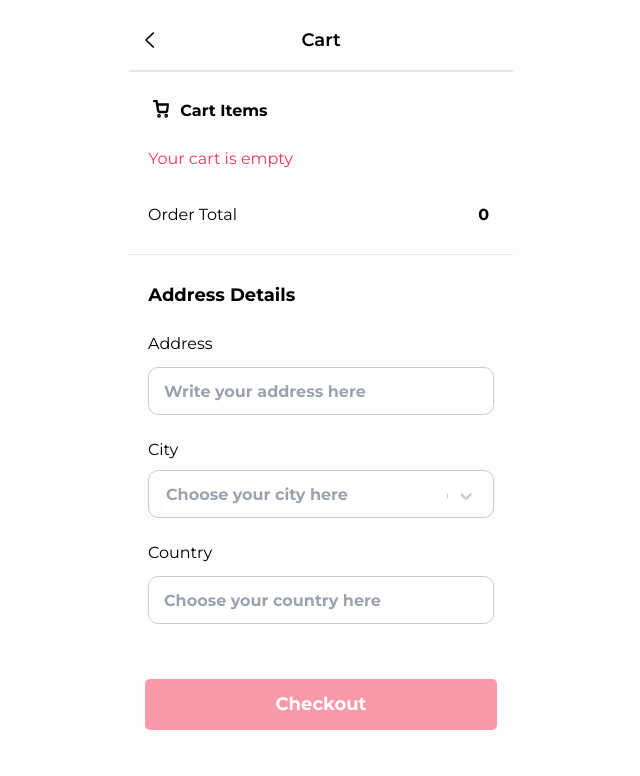
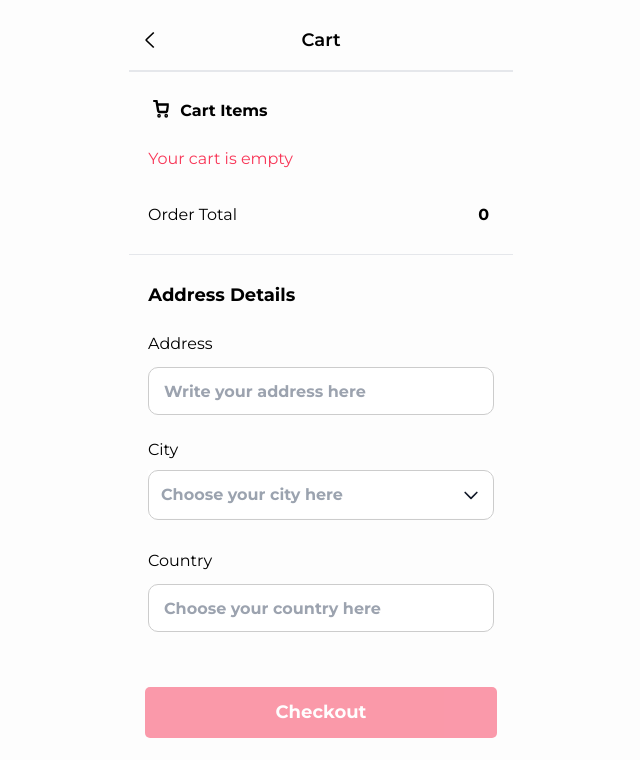
Before and after one commit to AliLtRP/clothstore, a React (Create React App) app: page /cart in a window 1280 px wide. Shown: the top 776 px of the page, without its empty margins (319-959 px from the left). Built offline with nearby package versions, Linux system fonts and the light colour scheme.

Commit message:
adding custom dropdown

```diff
--- a/package.json
+++ b/package.json
@@ -23,6 +23,7 @@
     "react-icons": "^5.2.1",
     "react-lazy-load-image-component": "^1.6.2",
     "react-loading-skeleton": "^3.4.0",
+    "react-modal": "^3.16.1",
     "react-router-dom": "^6.25.1",
     "react-scripts": "5.0.1",
     "react-select": "^5.8.0",
--- a/src/components/cartpage/cart.js
+++ b/src/components/cartpage/cart.js
@@ -1,16 +1,15 @@
-import React, { useState } from "react";
-import blackcart from "../../assets/blackshippingcart.svg";
-import cartStyle from "./cartstyle.module.css";
-import Select from "react-select";
-import useCartStore from "../../provider/zustand";
-import { useNavigate } from "react-router-dom";
-import Header from "../headerComp";
-import { BsCartX } from "react-icons/bs";
-import ButtonComp from "../btnComp";
+import React, { useState } from 'react';
+import blackcart from '../../assets/blackshippingcart.svg';
+import cartStyle from './cartstyle.module.css';
+import useCartStore from '../../provider/zustand';
+import { useNavigate } from 'react-router-dom';
+import Header from '../headerComp';
+import { BsCartX } from 'react-icons/bs';
+import ButtonComp from '../btnComp';
 import { toast } from 'react-toastify';
 import Plus from '../shop page/icons/Plus';
 import Minus from '../shop page/icons/Minus';
-
+import CustomDropdown from './dropdown';
 const Cartpage = () => {
   const {
     cart,
@@ -25,7 +24,7 @@ const Cartpage = () => {
     calculateTotalPrice,
     setOrderDetails,
     addToCart,
-    removeFromCart
+    removeFromCart,
   } = useCartStore();
 
   const navigate = useNavigate();
@@ -40,9 +39,9 @@ const Cartpage = () => {
   const handleCityChange = (selectedOption) => {
     if (selectedOption) {
       const city = selectedOption.value;
-      setCityAndCountry(city, cityCountryMap[city] || "");
+      setCityAndCountry(city, cityCountryMap[city] || '');
     } else {
-      setCityAndCountry(null, "");
+      setCityAndCountry(null, '');
     }
     setAddressError(false);
   };
@@ -58,9 +57,9 @@ const Cartpage = () => {
   };
 
   const cityCountryMap = {
-    "New York": "USA",
-    London: "UK",
-    Tokyo: "Japan",
+    'New York': 'USA',
+    London: 'UK',
+    Tokyo: 'Japan',
   };
 
   const cityOptions = Object.keys(cityCountryMap).map((city) => ({
@@ -68,62 +67,10 @@ const Cartpage = () => {
     label: city,
   }));
 
-  const customStyles = {
-    control: (provided) => ({
-      ...provided,
-      border: "none",
-      boxShadow: "none",
-      minHeight: "20px",
-      height: "25px",
-    }),
-    container: (provided) => ({
-      ...provided,
-      width: "100%",
-      height: "48px",
-      margin: "0 auto",
-    }),
-    valueContainer: (provided) => ({
-      ...provided,
-      padding: "0 0px",
-      height: "30px",
-      alignItems: "center",
-      justifyContent: "center",
-      position: "absolute",
-      marginTop: "-10px"
-
-    }),
-    indicatorsContainer: (provided) => ({
-      ...provided,
-      height: "20px",
-      position: "absolute",
-      left: "90%",
-    }),
-    singleValue: (provided) => ({
-      ...provided,
-      color: "#000",
-    }),
-    option: (provided, state) => ({
-      ...provided,
-      backgroundColor: state.isSelected
-        ? "#808080"
-        : state.isFocused
-          ? ""
-          : "#FFF",
-      color: state.isSelected ? "black" : "#000",
-      padding: "8px 12px",
-    }),
-    placeholder: (provided, state) => ({
-      ...provided,
-      color: state.isSelected ? "#808080" : "black",
-      lineHeight: "0px",
-
-    }),
-  };
-
   const handleCheckOutClick = () => {
     if (!address || !selectedCity || !selectedCountry) {
       setAddressError(true);
-      toast.error("Please fill in all address details.");
+      toast.error('Please fill in all address details.');
       setTimeout(() => {
         setAddressError(false);
       }, 3000);
@@ -139,37 +86,37 @@ const Cartpage = () => {
       selectedCountry,
     };
     setOrderDetails(checkoutData);
-    navigate("/placeorder");
+    navigate('/placeorder');
   };
 
   return (
     <div className="w-full h-auto mb-10 montserrat flex flex-col items-center mx-auto bg-[#FDFDFD]">
       <div className="w-full max-w-sm flex flex-col gap-6">
         <div className=" flex flex-col gap-2">
-          <Header title={"Cart"} />
-          <div className={cartStyle["cart-items"]}>
+          <Header title={'Cart'} />
+          <div className={cartStyle['cart-items']}>
             <img
               src={blackcart}
-              className={cartStyle["blackcart-icon"]}
+              className={cartStyle['blackcart-icon']}
               alt="blackcart"
             />
-            <p className={cartStyle["cart-text"]}>Cart Items</p>
+            <p className={cartStyle['cart-text']}>Cart Items</p>
           </div>
 
           {cart.length === 0 ? (
-            <p className={cartStyle["emptycart"]}>Your cart is empty</p>
+            <p className={cartStyle['emptycart']}>Your cart is empty</p>
           ) : (
             cart.map((item, index) => (
-              <div key={item.id} className={cartStyle["order-container"]}>
+              <div key={item.id} className={cartStyle['order-container']}>
                 <img
                   src={item.img[0].src}
                   className="w-32 rounded-xl mr-0.5 object-cover h-full p-2"
                   alt="Order"
                 />
-                <div className={cartStyle["order-info"]}>
-                  <p className={cartStyle["order-title"]}>{item.name}</p>
+                <div className={cartStyle['order-info']}>
+                  <p className={cartStyle['order-title']}>{item.name}</p>
                   <p className="ml-1 mt-1">{item.description}</p>
-                  <div className={cartStyle["size-qty-container"]}>
+                  <div className={cartStyle['size-qty-container']}>
                     <div className="w-full flex items-center justify-between">
                       <div className="w-[40%] flex justify-around items-center bg-[#EAEAEA] rounded-[5px] h-8 mt-2">
                         <button
@@ -177,7 +124,7 @@ const Cartpage = () => {
                           onClick={() => handleDecrement(index)}
                           disabled={item.quantity <= 1}
                         >
-                          <Minus/>
+                          <Minus />
                         </button>
                         <p className=" text-sm w-6 flex justify-center items-center h-[25px] bg-white rounded-sm font-medium">
                           {item.quantity}
@@ -186,7 +133,7 @@ const Cartpage = () => {
                           className="text-2xl"
                           onClick={() => handleIncrement(index)}
                         >
-                          <Plus/>
+                          <Plus />
                         </button>
                       </div>
 
@@ -198,51 +145,39 @@ const Cartpage = () => {
             ))
           )}
 
-          <div className={cartStyle["payment-details"]}>
+          <div className={cartStyle['payment-details']}>
             <p className="ml-[-5px]">Order Total</p>
-            <p style={{ fontWeight: "bold" }}>{calculateTotalPrice()}</p>
+            <p style={{ fontWeight: 'bold' }}>{calculateTotalPrice()}</p>
           </div>
-          <hr className={cartStyle["divider"]} />
-          <p className={cartStyle["final-address-details"]}>Address Details</p>
-          <div className={cartStyle["final-address-info"] + " my-4"}>
-            <p className={cartStyle["final-address-titles"] + " my-2"}>
+          <hr className={cartStyle['divider']} />
+          <p className={cartStyle['final-address-details']}>Address Details</p>
+          <div className={cartStyle['final-address-info'] + ' my-4'}>
+            <p className={cartStyle['final-address-titles'] + ' my-2'}>
               Address
             </p>
             <input
-              className={cartStyle["final-address-input"] + " mb-4"}
+              className={cartStyle['final-address-input'] + ' mb-4'}
               placeholder="Write your address here"
               value={address}
               onChange={handleAddressChange}
             />
-            <p className={cartStyle["final-address-titles"] + " my-2"}>City</p>
-            <Select
-              className={cartStyle["final-city-input"] + " mb-[100px]"}
-              value={
+            <p className={cartStyle['final-address-titles'] + ' my-2'}>City</p>
+            <CustomDropdown
+              options={cityOptions}
+              selectedOption={
                 cityOptions.find((option) => option.value === selectedCity) ||
                 null
               }
-              onChange={handleCityChange}
-              options={cityOptions}
+              onOptionSelect={handleCityChange}
               placeholder="Choose your city here"
-              styles={{
-                ...customStyles,
-                singleValue: (provided) => ({
-                  ...provided,
-                  color: selectedCity ? "#000" : provided.color,
-                }),
-                placeholder: (provided) => ({
-                  ...provided,
-                  color: selectedCity ? "transparent" : '#9BA3AF',
-                }),
-              }}
             />
 
             <div className="w-full my-4 flex flex-col justify-center items-center">
-              <p className={cartStyle["final-address-titles"] + " my-2"}>
+              <p className={cartStyle['final-address-titles'] + ' my-2'}>
                 Country
               </p>
               <input
-                className={cartStyle["final-country-input"]}
+                className={cartStyle['final-country-input']}
                 value={selectedCountry}
                 placeholder="Choose your country here"
                 readOnly
@@ -251,11 +186,10 @@ const Cartpage = () => {
           </div>
 
           <div className="w-full px-4 h-24 flex flex-col justify-center">
-          <ButtonComp title="Checkout" disabled={cart.length === 0 || addressError == true} onClick={handleCheckOutClick} />
-        </div>
+            <ButtonComp title="Checkout" disabled={cart.length === 0 || addressError == true} onClick={handleCheckOutClick} />
+          </div>
         </div>
       </div>
-
     </div>
   );
 };
--- /dev/null
+++ b/src/components/cartpage/dropdown.jsx
@@ -0,0 +1,52 @@
+import React, { useState } from 'react';
+
+const CustomDropdown = ({ options, selectedOption, onOptionSelect, placeholder }) => {
+  const [isOpen, setIsOpen] = useState(false);
+
+  const handleOptionClick = (option) => {
+    onOptionSelect(option);
+    setIsOpen(false);
+  };
+
+  return (
+    <div className="relative w-full mb-2 bg-white h-[48px]">
+      <button
+        onClick={() => setIsOpen(!isOpen)}
+        className=" border border-[#ccc] text-gray-900 text-md text rounded-[10px] focus:border-[#f83758] w-full p-3 flex justify-between items-center font-bold"
+      >
+        <span className={selectedOption ? 'text-black' : 'text-[#9ba3af]'}>
+          {selectedOption ? selectedOption.label : placeholder}
+        </span>
+        <svg
+          className={`w-5 h-5 transition-transform ${isOpen ? 'rotate-180' : ''}`}
+          fill="none"
+          stroke="currentColor"
+          viewBox="0 0 24 24"
+          xmlns="http://www.w3.org/2000/svg"
+        >
+          <path
+            strokeLinecap="round"
+            strokeLinejoin="round"
+            strokeWidth="2"
+            d="M19 9l-7 7-7-7"
+          ></path>
+        </svg>
+      </button>
+      {isOpen && (
+        <div className="absolute z-10 mt-1 w-full bg-white border border-gray-300 rounded-lg shadow-lg">
+          {options.map((option) => (
+            <button
+              key={option.value}
+              onClick={() => handleOptionClick(option)}
+              className="block w-full text-left px-4 py-2 text-md text-gray-900 font-bold"
+            >
+              {option.label}
+            </button>
+          ))}
+        </div>
+      )}
+    </div>
+  );
+};
+
+export default CustomDropdown;
```
Also changed, not shown: 1 other file (tests, documents, lock files or other folders).
